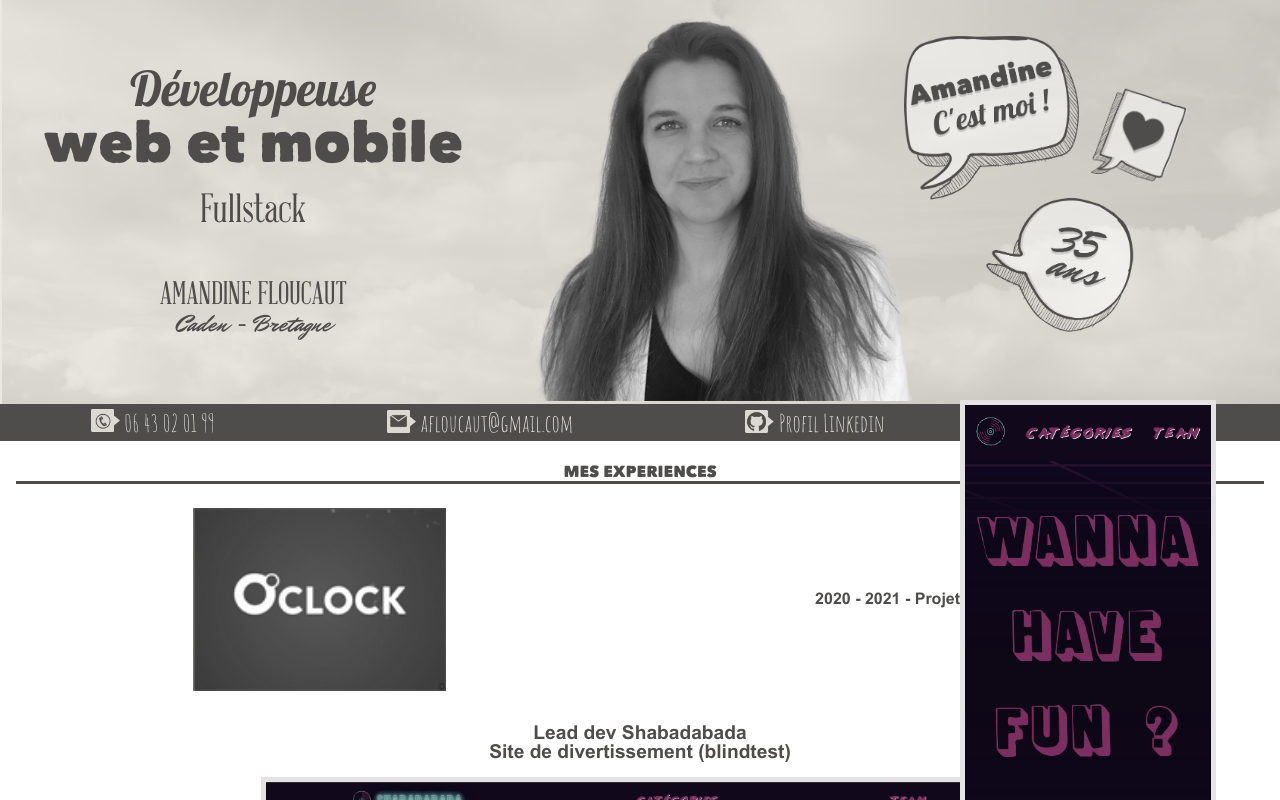
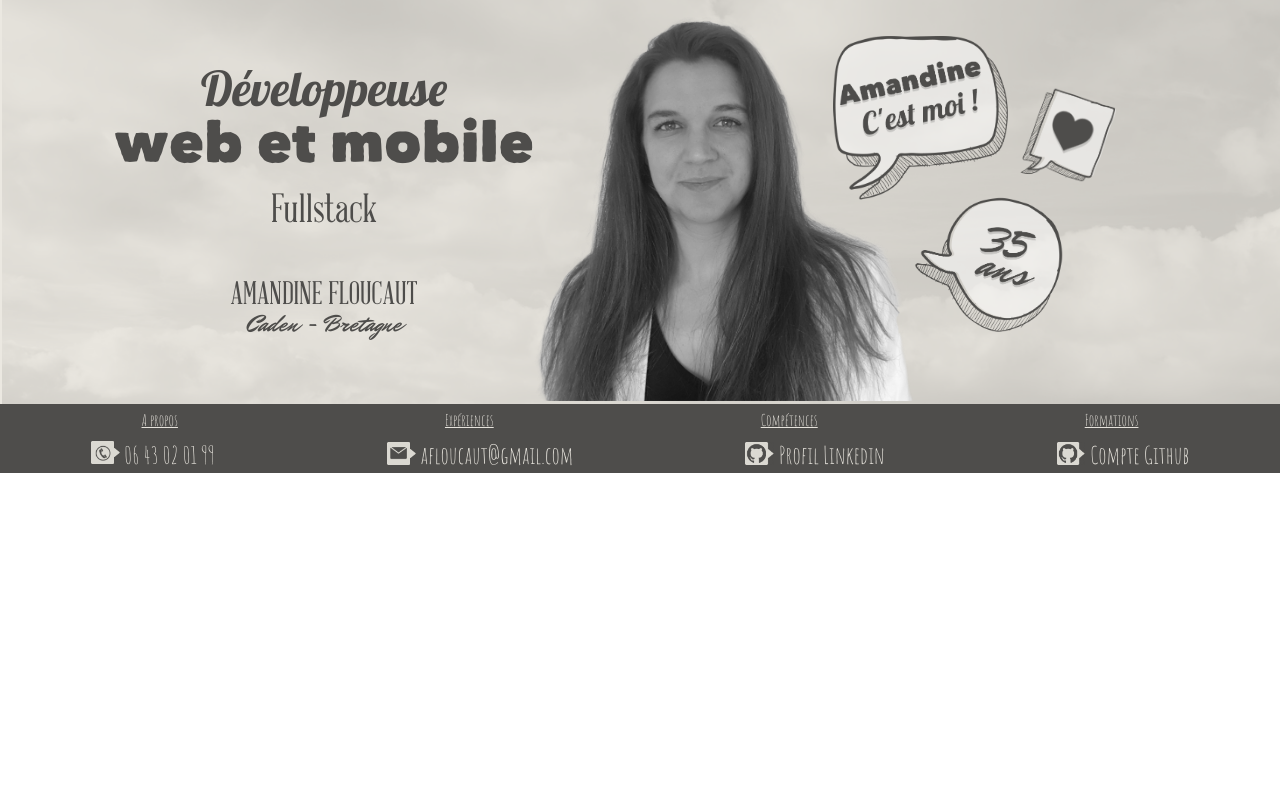
Before and after one commit to AmandineFloucaut/afloucaut, a Vue app: page / in a window 1280 px wide. Shown: the top 800 px of the page. Built offline with nearby package versions, Linux system fonts and the light colour scheme.

Commit message:
change architecture

```diff
--- a/src/App.vue
+++ b/src/App.vue
@@ -1,32 +1,54 @@
 <template>
-  <div id="app">
-    <!-- <div id="nav">
-      <router-link to="/">Home</router-link> |
-      <router-link to="/about">About</router-link>
-    </div> -->
-    <router-view/>
-  </div>
+    <main id="app">
+        <HeaderCv/>
+        <Nav/>
+
+        <section>
+          <router-view/>
+        </section>
+
+        <Banner/>
+    </main>
 </template>
 
-<style>
+<script>
+import HeaderCv from './components/HeaderCv.vue';
+import Nav from './components/Nav.vue';
+import Banner from './components/Banner.vue';
+
+export default {
+  name: 'Application',
+
+  components: {
+    HeaderCv,
+    Nav,
+    Banner
+  },
+
+  data(){
+    return {
+      navStyle: 'display:block'
+    }
+  },
+}
+</script>
+
+
+<style scoped lang="scss">
+
+@import '~@/assets/scss/main.scss';
+
 #app {
-  font-family: Avenir, Helvetica, Arial, sans-serif;
-  -webkit-font-smoothing: antialiased;
-  -moz-osx-font-smoothing: grayscale;
-  text-align: center;
-  color: #2c3e50;
+
+    display: flex;
+    flex-direction: column;
+
+    section {
+      flex-grow: 1;
+      background-color: $beige;
+    }
 }
 
-#nav {
-  padding: 30px;
-}
 
-#nav a {
-  font-weight: bold;
-  color: #2c3e50;
-}
 
-#nav a.router-link-exact-active {
-  color: #42b983;
-}
 </style>
--- a/src/components/HeaderCv.vue
+++ b/src/components/HeaderCv.vue
@@ -1,5 +1,6 @@
 <template>
     <header class="header-cv">
+        <router-link to="/" class="nav__link">
         <div class="info info-general">
             <h1 class="info__job"> Développeuse </h1>
             <h2 class="info__job2"> web et mobile </h2>
@@ -24,7 +25,7 @@
             <img src="~@/assets/images/bubble_age.png" alt="" class="bubble__age--image">
             </div>
         </div>
-
+        </router-link>
     </header>
 </template>
 
@@ -52,11 +53,11 @@ export default {
 
 @import '~@/assets/scss/main.scss';
 
-.header-cv {
+.nav__link {
     display: flex;
     justify-content: center;
     padding: 1rem 0.5rem 0 0.5rem;
-
+    text-decoration: none;
     background-image: url("~@/assets/images/image_fond_nuage.png");
     background-size: cover;
 
@@ -65,6 +66,8 @@ export default {
     }
 
     .info {
+
+        text-align: center;
 
         &__job {
             font-family: 'Lobster';
--- /dev/null
+++ b/src/components/Nav.vue
@@ -0,0 +1,36 @@
+<template>
+    <div id="nav" class="nav">
+        <router-link to="/a-propos" class="nav__link"> A propos </router-link>
+        <router-link to="/experiences" class="nav__link"> Expériences </router-link>
+        <router-link to="/competences" class="nav__link"> Compétences </router-link>
+        <router-link to="/formations" class="nav__link"> Formations </router-link>
+    </div>
+</template>
+
+<script>
+export default {
+
+}
+</script>
+
+<style scoped lang='scss'>
+
+@import '~@/assets/scss/main.scss';
+
+.nav {
+    padding: 0.5rem;
+    background-color: $dark-grey;
+    display: flex;
+    justify-content: space-around;
+
+    &__link {
+        margin: 0 0.5rem;
+        font-family: 'Amatic';
+        color: $beige;
+
+        // border: solid 4px $beige;
+        // border-radius: 10px;
+        // padding: 2rem;
+      }
+}
+</style>
--- a/src/router/index.js
+++ b/src/router/index.js
@@ -1,5 +1,6 @@
-import { createRouter, createWebHistory } from 'vue-router'
-import Home from '../views/Home.vue'
+import { createRouter, createWebHistory } from 'vue-router';
+import Home from '../views/Home.vue';
+// import Experiences from '../views/Experiences.vue';
 
 const routes = [
   {
@@ -8,12 +9,27 @@ const routes = [
     component: Home
   },
   {
-    path: '/about',
+    path: '/a-propos',
     name: 'About',
     // route level code-splitting
     // this generates a separate chunk (about.[hash].js) for this route
     // which is lazy-loaded when the route is visited.
     component: () => import(/* webpackChunkName: "about" */ '../views/About.vue')
+  },
+  {
+    path: '/experiences',
+    name: 'Experiences',
+    component: () => import(/* webpackChunkName: "experiences" */ '../views/Experiences.vue')
+  },
+  {
+    path: '/competences',
+    name: 'Skills',
+    component: () => import(/* webpackChunkName: "competences" */ '../views/Skills.vue')
+  },
+  {
+    path: '/formations',
+    name: 'Trainings',
+    component: () => import(/* webpackChunkName: "formations" */ '../views/Trainings.vue')
   }
 ]
 
--- a/src/components/Experiences.vue
+++ b/src/views/Experiences.vue
@@ -3,14 +3,10 @@
     <h1> Mes experiences </h1>
 
     <section class="experience experience-oclock">
-        <div class="experience__title">
-            <img src="@/assets/images/logo-oclock.png" alt="Logo Ecole O'clock">
-            <h2> 2020 - 2021 - Projets professionnels </h2>
-        </div>
 
         <div class="shabadabada-project project">
             <h3 class="project__title">
-                Lead dev Shabadabada <br>
+                Shabadabada <br>
                 Site de divertissement (blindtest)
             </h3>
             <div class="project__images">
@@ -20,7 +16,9 @@
             </div>
             <p class="project__presentation">
                 Shabadabada est un site de divertissement sur lequel les utilisateurs peuvent tester leurs connaissances musicales au travers de différents blind tests.
-                Il a été réalisé au sein d'une équipe de 3 personnes. <a href="https://github.com/SolenePilliard"> Solène Pilliard </a> est à l'origine de ce projet qui a été réalisé en conditions réelles, sur une période de 3 semaines et demi en suivant la méthodologie Scrum. Nous avons décidé de continuer à faire vivre ce site, en venant l'implémenter de nouvelles fonctionnalités et nouvelles catégories. N'hésitez donc pas à le visiter régulièrement !
+                Il a été construit par une équipe de 3 personnes. <a href="https://github.com/SolenePilliard"> Solène Pilliard </a> est à l'origine de ce projet qui a été réalisé en conditions réelles, sur une période de 3 semaines et demi en suivant la méthodologie Scrum. </p>
+            <p class="project__presentation">
+                Nous avons décidé de continuer à faire vivre ce site, en venant l'implémenter de nouvelles fonctionnalités et nouvelles catégories. N'hésitez donc pas à le visiter régulièrement !
                 Voici les différentes tâches que j'ai réalisée :
             </p>
             <ul>
@@ -83,9 +81,7 @@
 
     <section class="experience experience-bank">
         <div class="experience__title">
-            <img src="@/assets/images/logo-bpgo.png" alt="logo BPGO">
             <h2>2006 - 2020 Conseillère clientèle particulier </h2>
-            <img src="@/assets/images/logo-bnp-paribas.png" alt="logo Bnp Paribas">
         </div>
         <p></p>
         <ul>
@@ -125,18 +121,12 @@ export default {
 
     .experience {
 
-        // font-family: 'Arial';
-
         &__title {
             margin: 1.5rem 0.5rem;
             display: flex;
             justify-content: space-around;
             align-items: center;
             font-weight: bold;
-
-            &>img {
-                width: 20%;
-            }
 
             &>h2 {
                 font-family: 'ArialBold';
@@ -145,7 +135,6 @@ export default {
 
         .project {
             margin: 2rem 0.5rem;
-            // font-family: 'Arial';
 
             &__title {
                 margin: 1rem;
@@ -156,10 +145,13 @@ export default {
 
             &__images {
 
+                display: flex;
+                justify-content: center;
+                margin: 2rem 0;
+
                 &>img {
                     border: solid 5px $beige;
                     filter: grayscale(70%);
-                    // margin: 1rem 0.5rem;
                 }
 
                 &>img:hover {
@@ -168,14 +160,12 @@ export default {
 
                 &>:nth-child(1) {
                     width: 60%;
-                    position: relative;
                 }
 
                 &>:nth-child(2) {
                     width: 20%;
-                    position: absolute;
-                    top: 50%;
-                    right: 5%;
+                    margin-top: -20px;
+                    margin-left: -20px;
                 }
             }
         }
--- a/src/views/Home.vue
+++ b/src/views/Home.vue
@@ -1,27 +1,22 @@
 <template>
   <div class="home">
-    <!-- <img alt="Vue logo" src="../assets/logo.png"> -->
-    <!-- <HelloWorld msg="Welcome to Your Vue.js App"/> -->
-    <HeaderCv/>
-    <Banner/>
-    <Experiences/>
+    <blockquote> {{quote}} </blockquote>
   </div>
 </template>
 
 <script>
 // @ is an alias to /src
-// import HelloWorld from '@/components/HelloWorld.vue';
-import HeaderCv from '@/components/HeaderCv.vue';
-import Banner from '@/components/Banner.vue';
-import Experiences from '@/components/Experiences.vue';
 
 export default {
+
   name: 'Home',
-  components: {
-    // HelloWorld,
-    HeaderCv,
-    Banner,
-    Experiences
+
+  data(){
+      return {
+          quotes: [
+
+          ]
+      }
   }
 }
 </script>
--- /dev/null
+++ b/src/views/Skills.vue
@@ -0,0 +1,13 @@
+<template>
+
+</template>
+
+<script>
+export default {
+    name: 'Skills'
+}
+</script>
+
+<style>
+
+</style>
--- /dev/null
+++ b/src/views/Trainings.vue
@@ -0,0 +1,14 @@
+<template>
+
+</template>
+
+<script>
+
+export default {
+    name: 'Trainings'
+}
+</script>
+
+<style>
+
+</style>
```
